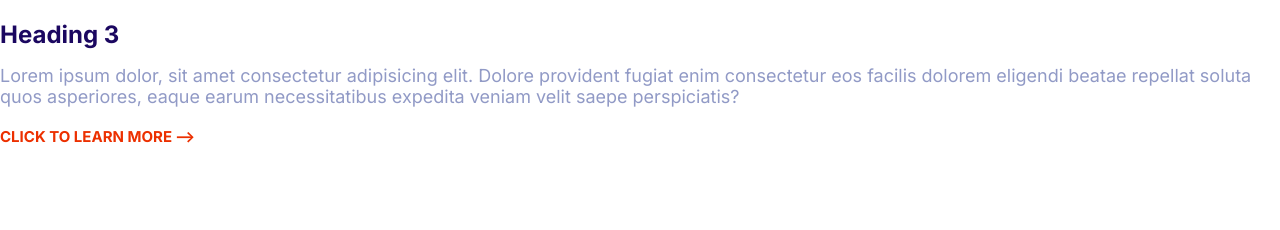
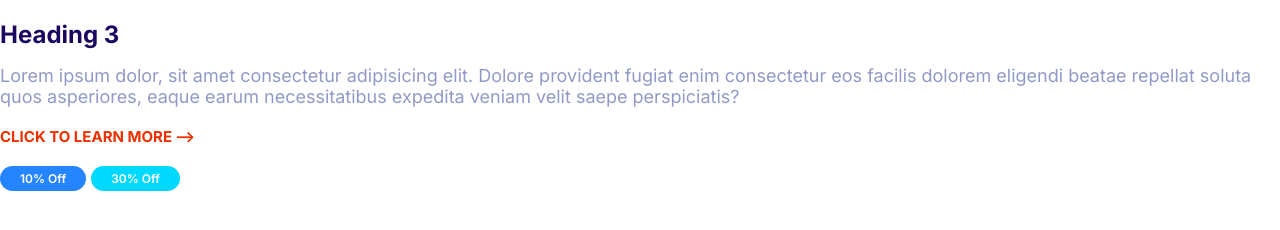
Before and after one commit to Arshia7j/Arshiafy, a plain HTML site: page index.html in a window 1280 px wide. Shown: the part 228-458 px from the top of the page. Drawn offline with Linux system fonts and the light colour scheme.

Commit message:
Build badge component

```diff
--- a/css/styles.css
+++ b/css/styles.css
@@ -55,29 +55,61 @@ h3 {
 }
 
 /* Links */
-a{
+a {
   text-decoration: none;
   font-weight: bold;
 }
-.link-arrow{
+.link-arrow {
   color: var(--color-accent);
   text-transform: uppercase;
   font-size: 2rem;
 }
 
-.link-arrow::after{
-  content: '-->';
+.link-arrow::after {
+  content: "-->";
   margin-left: 3px;
   transition: margin-left 0.2s;
 }
 
-.link-arrow:hover::after{
-  content: '-->';
+.link-arrow:hover::after {
+  content: "-->";
   margin-left: 12px;
 }
 
-@media screen and (min-width:1024px){
-  .link-arrow{
+@media screen and (min-width: 1024px) {
+  .link-arrow {
     font-size: 1.5rem;
   }
 }
+
+/* Badges */
+
+.badge {
+  border-radius: 20px;
+  padding: 0.5rem 2rem;
+  font-weight: 600;
+  white-space: nowrap;
+}
+
+.badge--primary {
+  background: var(--color-primary);
+  color: #fff;
+}
+
+.badge--secondary {
+  background: var(--color-secondary);
+  color: #fff;
+}
+
+.badge--small {
+  font-size: 1.6rem;
+}
+
+@media screen and (min-width: 1024px) {
+  .badge {
+    font-size: 1.5rem;
+  }
+  .badge--small {
+    font-size: 1.2rem;
+  }
+}
--- a/index.html
+++ b/index.html
@@ -3,7 +3,7 @@
   <head>
     <meta charset="UTF-8" />
     <meta name="viewport" content="width=device-width, initial-scale=1.0" />
-    <title>Document</title>
+    <title>Arshify</title>
     <link rel="preconnect" href="https://fonts.googleapis.com" />
     <link rel="preconnect" href="https://fonts.gstatic.com" crossorigin />
     <link
@@ -24,5 +24,9 @@
       saepe perspiciatis?
     </p>
     <a href="#" class="link-arrow">Click to learn more</a>
+    <br />
+    <br />
+    <span class="badge badge--primary badge--small">10% Off</span>
+    <span class="badge badge--secondary badge--small">30% Off</span>
   </body>
 </html>
```
Also changed, not shown: components/badges.html (added, +3 -0 lines).
